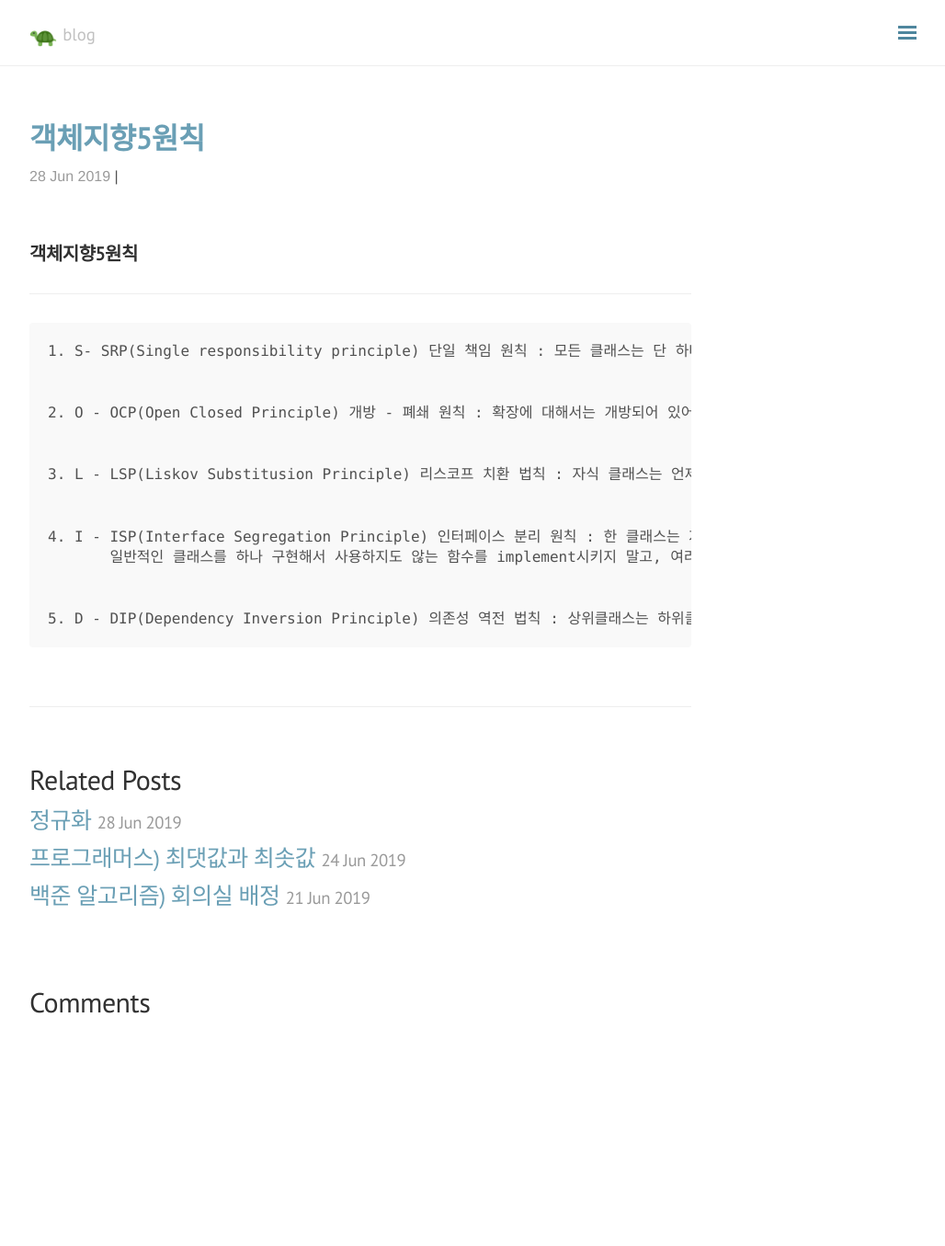
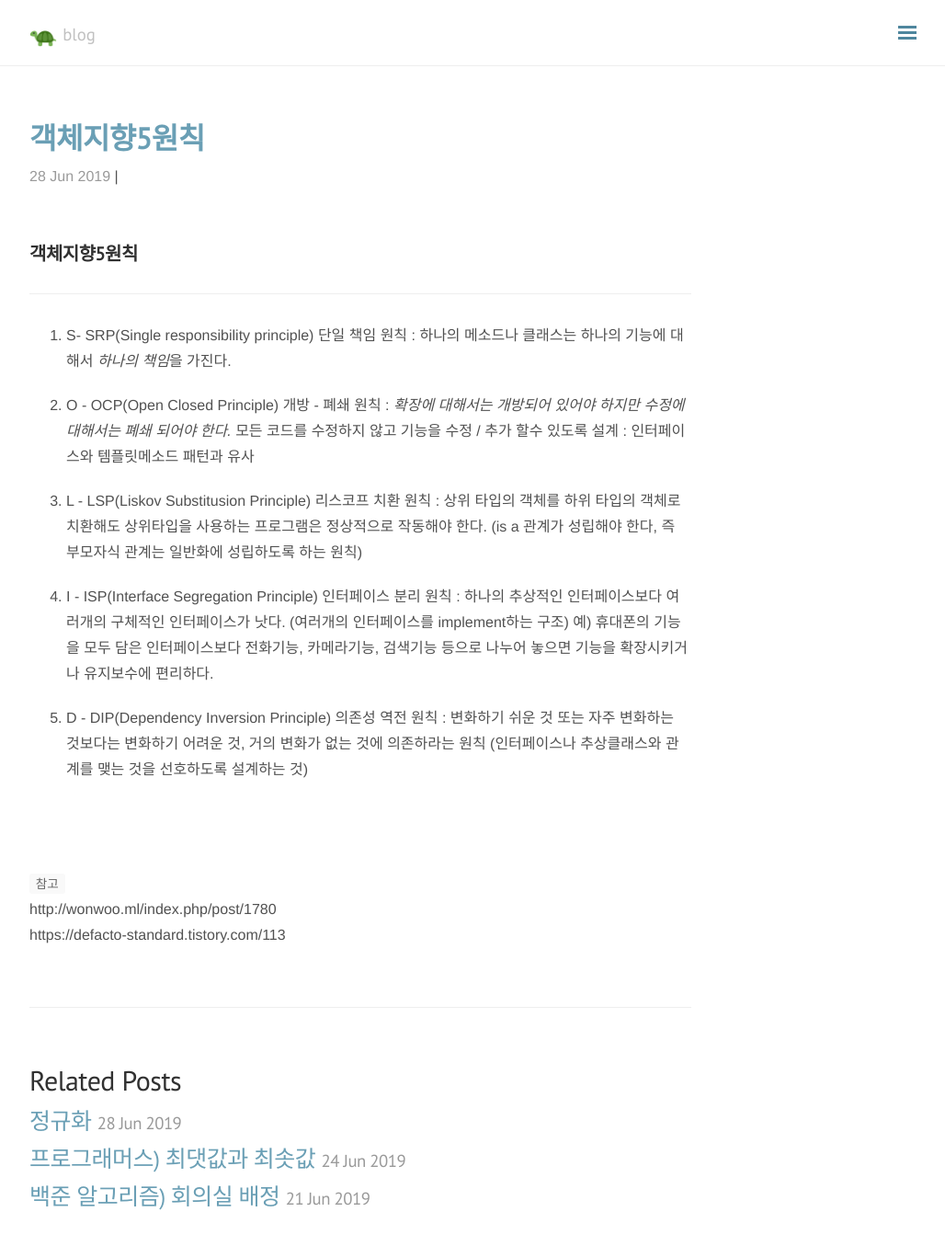
Before and after one commit to choijuri/choijuri.github.io, a Jekyll site: the page built from _posts/2019-06-28-객체지향5원칙.md, in a window 1280 px wide and 1400 px high. Shown: the top 1355 px of the window at 92% size, without its empty margins (248-1276 px from the left). Built offline with Jekyll 4.4.1, drawn with Linux system fonts in a browser that asks for light colours; nearby versions of some CDN libraries; comment, search, counter and statistics services are not loaded.

Commit message:
add post

```diff
--- a/_config.yml
+++ b/_config.yml
@@ -45,6 +45,7 @@ nav:
     - { Algorithm : '/blog/categories/#Algorithm' }
     - { Project : '/blog/categories/#Project' }
     - { Spring : '/blog/categories/#Spring' }
+    - { Database : '/blog/categories/#Database' }
     # - {  : '/blog/categories/#etc' }
   Blog:
     - '/blog/'
--- a/_posts/2019-06-28-객체지향5원칙.md
+++ b/_posts/2019-06-28-객체지향5원칙.md
@@ -8,17 +8,27 @@ category: Java
 
 <hr>
 
-	1. S- SRP(Single responsibility principle) 단일 책임 원칙 : 모든 클래스는 단 하나의 책임을 가진다. (클래스를 수정할 이유가 오직 단 하나)
+1. S- SRP(Single responsibility principle) 단일 책임 원칙 : 하나의 메소드나 클래스는 하나의 기능에 대해서 *하나의 책임*을 가진다.
 
 
-	2. O - OCP(Open Closed Principle) 개방 - 폐쇄 원칙 : 확장에 대해서는 개방되어 있어야 하지만 수정에 대해서는 폐쇄 되어야 한다.
+2. O - OCP(Open Closed Principle) 개방 - 폐쇄 원칙 : *확장에 대해서는 개방되어 있어야 하지만 수정에 대해서는 폐쇄 되어야 한다.* 모든 코드를 수정하지 않고 기능을 수정 / 추가 할수 있도록 설계 : 인터페이스와 템플릿메소드 패턴과 유사
 
 
-	3. L - LSP(Liskov Substitusion Principle) 리스코프 치환 법칙 : 자식 클래스는 언제나 자신의 부모 클래스를 교체할 수 있다는 원칙. 부모 클래스가 들어갈 자리에 자식클래스를 넣어도 계획대로 잘 작동해야하는 원칙.  (업캐스팅 해도 아무런 문제가 안되어야 한다)
+3. L - LSP(Liskov Substitusion Principle) 리스코프 치환 원칙 : 상위 타입의 객체를 하위 타입의 객체로 치환해도 상위타입을 사용하는 프로그램은 정상적으로 작동해야 한다.  (is a 관계가 성립해야 한다, 즉 부모자식 관계는 일반화에 성립하도록 하는 원칙)
+
+4. I - ISP(Interface Segregation Principle) 인터페이스 분리 원칙 : 하나의 추상적인 인터페이스보다 여러개의 구체적인 인터페이스가 낫다.
+(여러개의 인터페이스를 implement하는 구조)
+예) 휴대폰의 기능을 모두 담은 인터페이스보다 전화기능, 카메라기능, 검색기능 등으로 나누어 놓으면 기능을 확장시키거나 유지보수에 편리하다.
 
 
-	4. I - ISP(Interface Segregation Principle) 인터페이스 분리 원칙 : 한 클래스는 자신이 사용하지 않는 인터페이스는 구현하지 말아야 하는 원칙. 하나의 일반적인 인터페이스보다는 여러개의 구체적인 인터페이스가 낫다.
-           일반적인 클래스를 하나 구현해서 사용하지도 않는 함수를 implement시키지 말고, 여러개의 구체적인 클래스를 생성 해 implement시키면 깔끔한 구조가 된다.(여러개의 클래스를 implement하는 구조)
+5. D - DIP(Dependency Inversion Principle) 의존성 역전 원칙 : 변화하기 쉬운 것 또는 자주 변화하는 것보다는 변화하기 어려운 것, 거의 변화가 없는 것에 의존하라는 원칙 (인터페이스나 추상클래스와 관계를 맺는 것을 선호하도록 설계하는 것)
 
 
-	5. D - DIP(Dependency Inversion Principle) 의존성 역전 법칙 : 상위클래스는 하위클래스에 의존해서는 안된다는 원칙
+<br>
+<br>
+
+
+
+`참고`
+http://wonwoo.ml/index.php/post/1780
+https://defacto-standard.tistory.com/113
```
Also changed, not shown: _posts/2019-06-13-Spring MVC작동원리.md (+7 -6 lines), _posts/2019-06-28-정규화.md (+16 -2 lines).
